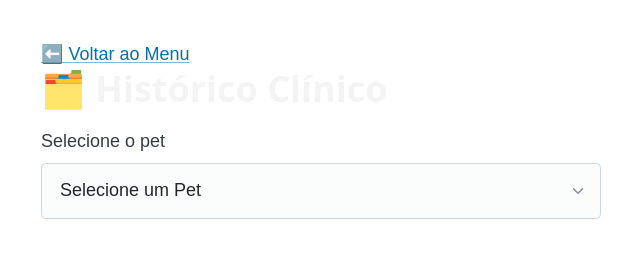
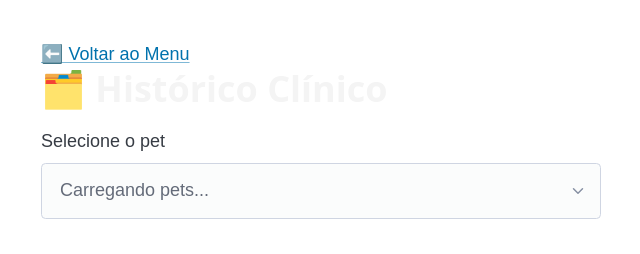
Before and after one commit to jeronimo-jrsilva/vetcare, an Electron app: page src/Busca_pet.html in a window 900 px wide. Shown: the top 254 px of the page, 129-769 px from the left. Drawn offline with nearby package versions, Linux system fonts and the light colour scheme.

Commit message:
Vinculação busca pet ao pet

```diff
--- a/src/Busca_pet.html
+++ b/src/Busca_pet.html
@@ -15,10 +15,9 @@
   <a href="index.html">⬅️ Voltar ao Menu</a>
   <h1>🗂️ Histórico Clínico</h1>
 
-  <label for="pet-select">Selecione o pet</label>
-  <select id="pet-select">
-    <option value="">Selecione um Pet</option>
-  </select>
+  <label for="pet">Selecione o pet</label>
+  <select id="pet" required>
+    <option value="">Carregando pets...</option></select>
 
   <h2 style="margin-top: 20px;">Adicionar Registro</h2>
   <form id="form-historico">
```
